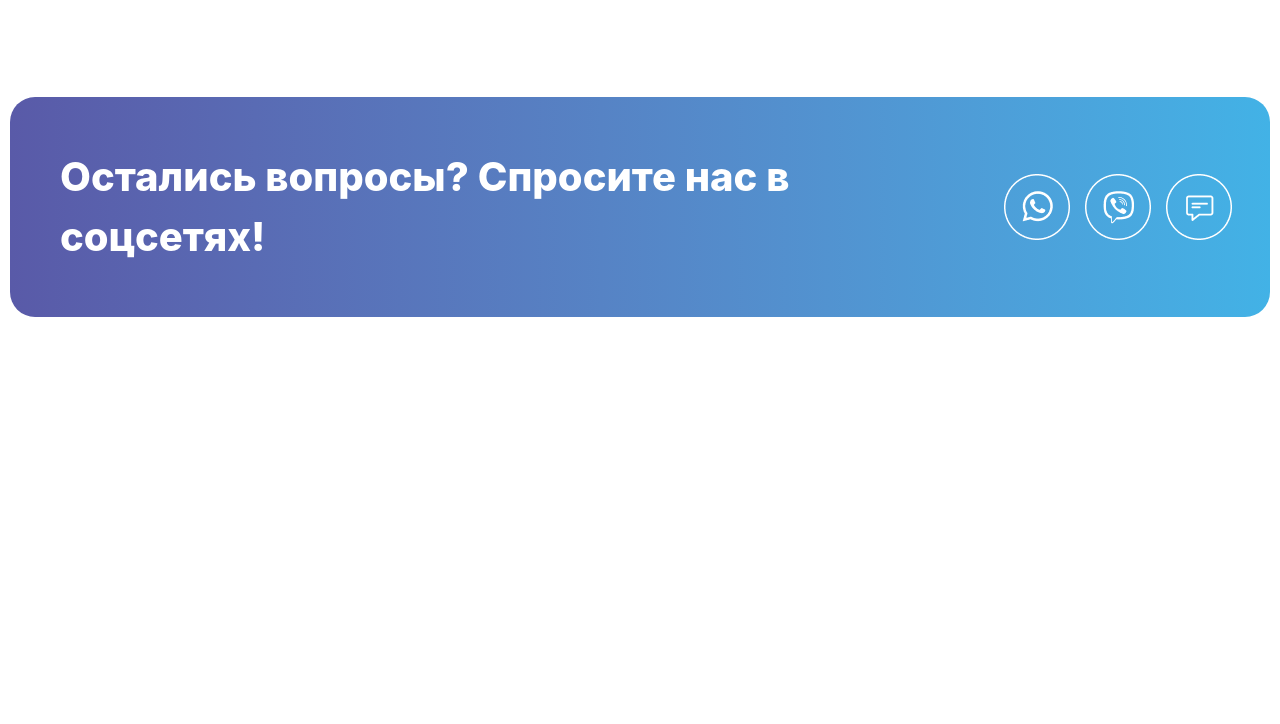
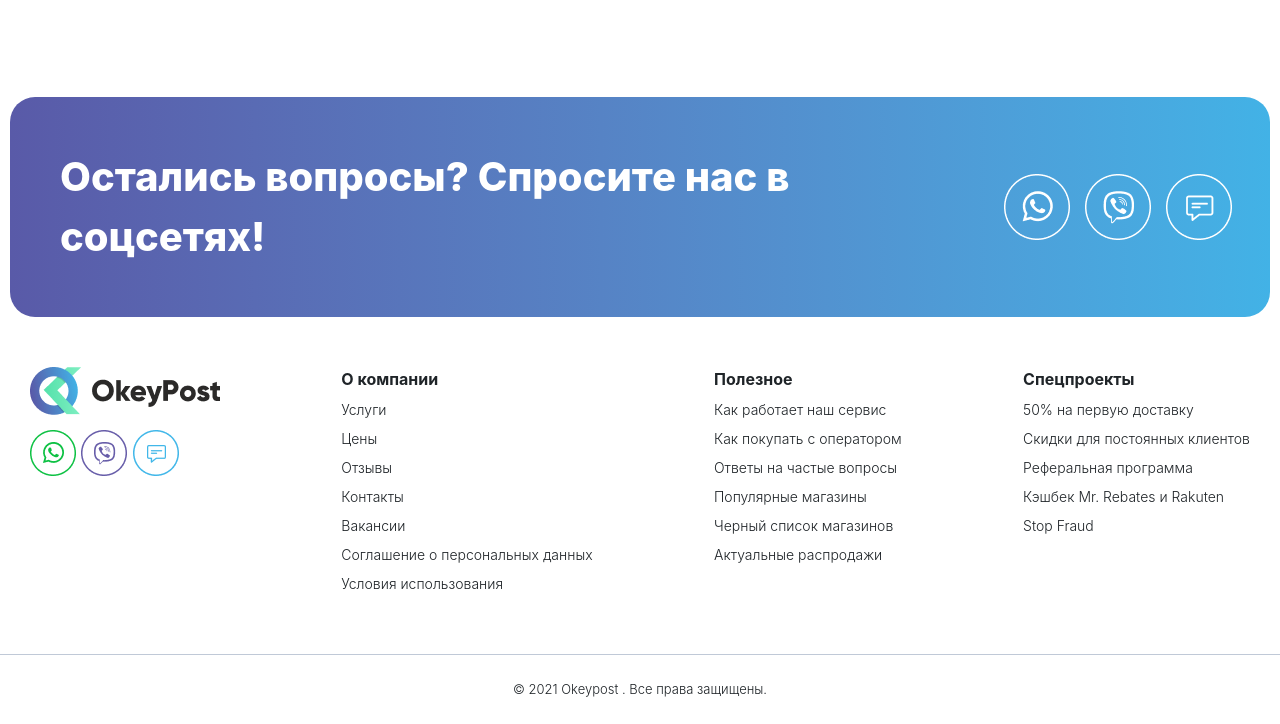
Before and after one commit to mahmadzoda09/LESSON5WEEK3, a website: page src/page2.html in a window 1280 px wide. Shown: the part 2522-3246 px from the top of the page. Before the commit the page ends 2849 px from the top, so only its background shows below. Drawn offline with nearby package versions, Linux system fonts and the light colour scheme; files that its build step writes are made by us from their sources.

Commit message:
FooterPage2

```diff
--- a/src/page2.html
+++ b/src/page2.html
@@ -66,7 +66,6 @@
           </button>
         </aside>
       </section>
-      <main>
         <section
           class="flex flex-col items-start gap-[75px] max-w-300 m-auto p-[50px_20px]"
         >
@@ -192,14 +191,77 @@
         <section
           class="flex flex-col items-start lg:flex-row gap-[50px] lg:items-center justify-between text-white max-w-350 m-auto bg-linear-to-r from-[#595AA8] rounded-[25px] to-[#42B2E6] lg:mt-[50px] p-[20px] lg:py-[50px] lg:px-[50px]"
         >
-        <h1 class="text-[32px] lg:text-[40px] font-extrabold ">Остались вопросы? Спросите нас в соцсетях!</h1>
-        <aside class="flex items-center gap-[15px]">
-            <img src="Ватсап.png" alt="">
-            <img src="Вайбер.png" alt="">
-            <img src="Чат.png" alt="">
-        </aside>
-    </section>
-      </main>
+          <h1 class="text-[32px] lg:text-[40px] font-extrabold">
+            Остались вопросы? Спросите нас в соцсетях!
+          </h1>
+          <aside class="flex items-center gap-[15px]">
+            <img src="Ватсап.png" alt="" />
+            <img src="Вайбер.png" alt="" />
+            <img src="Чат.png" alt="" />
+          </aside>
+        </section>
+        <section
+          class="flex flex-col lg:flex-row gap-[50px] lg:gap-0 items-start justify-between max-w-350 m-auto p-[50px_20px]"
+        >
+          <div class="flex flex-col items-start gap-[15px]">
+            <img src="logo.png" alt="" />
+            <img src="Соцсети.png" alt="" />
+          </div>
+          <div class="flex flex-col items-start gap-[8px]">
+            <h1 class="text-[#1F2428] text-[16px] font-bold">О компании</h1>
+            <p class="text-[#1F2428] text-[14px] font-light">Услуги</p>
+            <p class="text-[#1F2428] text-[14px] font-light">Цены</p>
+            <p class="text-[#1F2428] text-[14px] font-light">Отзывы</p>
+            <p class="text-[#1F2428] text-[14px] font-light">Контакты</p>
+            <p class="text-[#1F2428] text-[14px] font-light">Вакансии</p>
+            <p class="text-[#1F2428] text-[14px] font-light">
+              Соглашение о персональных данных
+            </p>
+            <p class="text-[#1F2428] text-[14px] font-light">
+              Условия использования
+            </p>
+          </div>
+          <div class="flex flex-col items-start gap-[8px]">
+            <h1 class="text-[#1F2428] text-[16px] font-bold">Полезное</h1>
+            <p class="text-[#1F2428] text-[14px] font-light">
+              Как работает наш сервис
+            </p>
+            <p class="text-[#1F2428] text-[14px] font-light">
+              Как покупать с оператором
+            </p>
+            <p class="text-[#1F2428] text-[14px] font-light">
+              Ответы на частые вопросы
+            </p>
+            <p class="text-[#1F2428] text-[14px] font-light">
+              Популярные магазины
+            </p>
+            <p class="text-[#1F2428] text-[14px] font-light">
+              Черный список магазинов
+            </p>
+            <p class="text-[#1F2428] text-[14px] font-light">
+              Актуальные распродажи
+            </p>
+          </div>
+          <div class="flex flex-col items-start gap-[8px]">
+            <h1 class="text-[#1F2428] text-[16px] font-bold">Спецпроекты</h1>
+            <p class="text-[#1F2428] text-[14px] font-light">
+              50% на первую доставку
+            </p>
+            <p class="text-[#1F2428] text-[14px] font-light">
+              Скидки для постоянных клиентов
+            </p>
+            <p class="text-[#1F2428] text-[14px] font-light">
+              Реферальная программа
+            </p>
+            <p class="text-[#1F2428] text-[14px] font-light">
+              Кэшбек Mr. Rebates и Rakuten
+            </p>
+            <p class="text-[#1F2428] text-[14px] font-light">Stop Fraud</p>
+          </div>
+        </section>
     </main>
+    <footer class="max-w-350 m-auto border-t border-[#C0C9D7] p-[25px]">
+        <p class="text-center text-[#1F2428] text-[13px] font-light">© 2021 Okeypost . Все права защищены.</p>
+    </footer>
   </body>
 </html>
```
